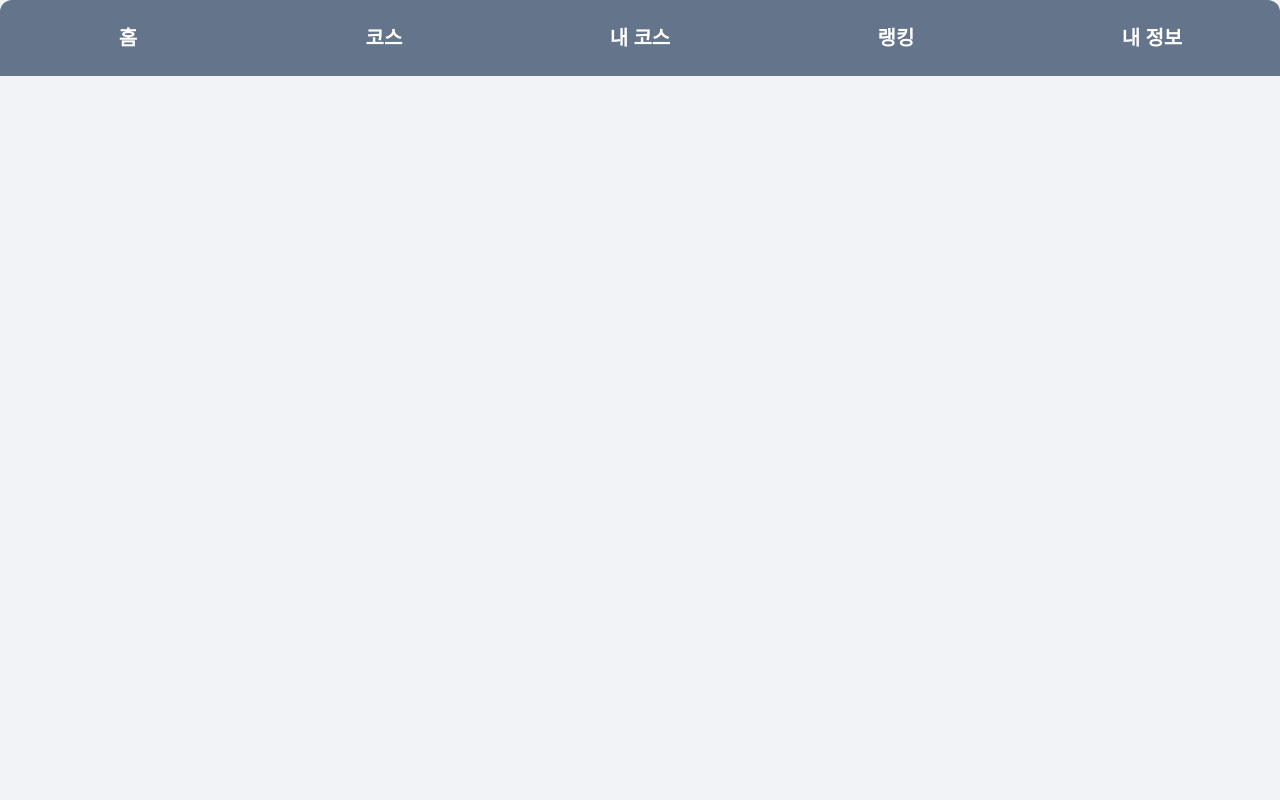
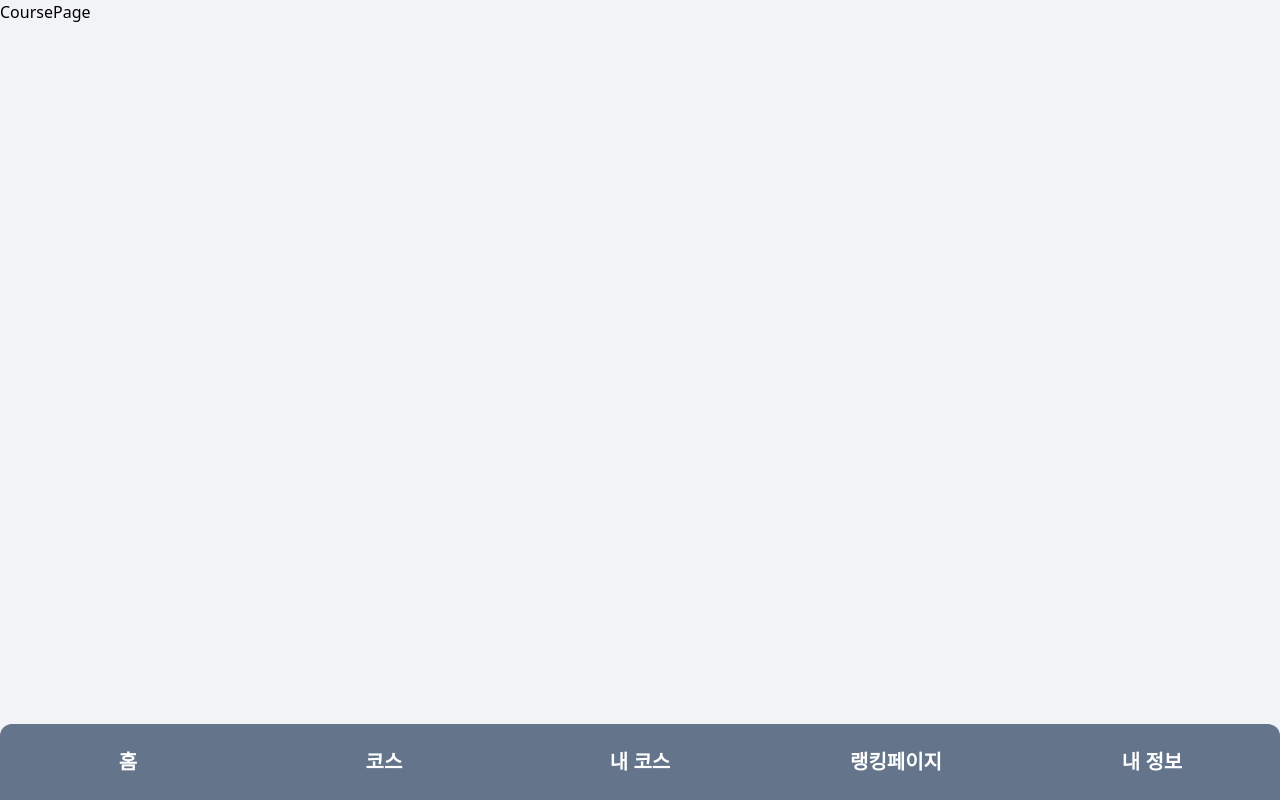
Before and after one commit to kakao-travel-mandi/mandi-web, a React (Vite) app: page /course in a window 1280 px wide. Before the commit this address had no page. Built offline with nearby package versions, Linux system fonts and the light colour scheme.

Commit message:
Routing + Footer + Interface updated

```diff
--- a/src/App.tsx
+++ b/src/App.tsx
@@ -1,12 +1,15 @@
 import "./index.css";
 import { NavBar } from "./components/Layout/NavBar";
 import Router from "./routers/Router";
+import { BrowserRouter } from "react-router-dom";
 
 function App() {
   return (
     <div className=" w-[100vw] h-[100dvh] flex flex-col justify-between">
-      <Router />
-      <NavBar />
+      <BrowserRouter>
+        <Router />
+        <NavBar />
+      </BrowserRouter>
     </div>
   );
 }
--- a/src/components/Layout/NavBar.tsx
+++ b/src/components/Layout/NavBar.tsx
@@ -1,14 +1,17 @@
 import { NavButtonComponent } from "./NavButton";
+import { RouteSource } from "@/routers/Router";
 
 export const NavBar = () => {
   return (
     <footer className="z-50 w-full overflow-hidden rounded-t-xl shadow-up shadow-border bg-slate-500">
       <nav className="flex grow items-start justify-start h-full">
-        <NavButtonComponent title="홈" />
-        <NavButtonComponent title="코스" />
-        <NavButtonComponent title="내 코스" />
-        <NavButtonComponent title="랭킹" />
-        <NavButtonComponent title="내 정보" />
+        {RouteSource.map((route) => (
+          <NavButtonComponent
+            key={route.path}
+            title={route.title}
+            path={route.path}
+          />
+        ))}
       </nav>
     </footer>
   );
--- a/src/components/Layout/NavButton.tsx
+++ b/src/components/Layout/NavButton.tsx
@@ -1,8 +1,23 @@
 import { Button } from "@/components/ui/button";
+import { useNavigate } from "react-router-dom";
+// import { Link } from "react-router-dom";
 
-export const NavButtonComponent = ({ title }: { title: string }) => {
+export const NavButtonComponent = ({
+  title,
+  path,
+}: {
+  title: string;
+  path: string;
+}) => {
+  const navigate = useNavigate();
   return (
-    <Button className="flex justify-center items-center h-full w-full py-6 font-bold text-white hover:bg-slate-200 hover:text-black rounded-none text-xl">
+    <Button
+      className="flex justify-center items-center h-full w-full py-6 font-bold text-white hover:bg-slate-200 hover:text-black rounded-none text-xl"
+      title={title}
+      onClick={() => {
+        console.log(path);
+        navigate(path);
+      }}>
       {title}
     </Button>
   );
--- /dev/null
+++ b/src/pages/CoursePage.tsx
@@ -0,0 +1,5 @@
+function CoursePage() {
+  return <div>CoursePage</div>;
+}
+
+export default CoursePage;
--- /dev/null
+++ b/src/pages/RankingPage.tsx
@@ -0,0 +1,5 @@
+function RankingPage() {
+  return <div>RankingPage</div>;
+}
+
+export default RankingPage;
--- a/src/routers/Router.tsx
+++ b/src/routers/Router.tsx
@@ -1,17 +1,45 @@
 import ConqCoursePage from "@/pages/ConqCoursePage";
+import CoursePage from "@/pages/CoursePage";
 import Home from "@/pages/Home";
 import MyPage from "@/pages/MyPage";
-import { BrowserRouter, Route, Routes } from "react-router-dom";
+import RankingPage from "@/pages/RankingPage";
+import { Route, Routes } from "react-router-dom";
+
+export const RouteSource = [
+  {
+    path: "/",
+    element: <Home />,
+    title: "홈",
+  },
+  {
+    path: "/course",
+    element: <CoursePage />,
+    title: "코스",
+  },
+  {
+    path: "/conq-course",
+    element: <ConqCoursePage />,
+    title: "내 코스",
+  },
+  {
+    path: "/ranking",
+    element: <RankingPage />,
+    title: "랭킹페이지",
+  },
+  {
+    path: "/mypage",
+    element: <MyPage />,
+    title: "내 정보",
+  },
+];
 
 const Router = () => {
   return (
-    <BrowserRouter>
-      <Routes>
-        <Route path="/" element={<Home />} />
-        <Route path="/mypage" element={<MyPage />} />
-        <Route path="/conq-course" element={<ConqCoursePage />} />
-      </Routes>
-    </BrowserRouter>
+    <Routes>
+      {RouteSource.map((route) => (
+        <Route key={route.path} path={route.path} element={route.element} />
+      ))}
+    </Routes>
   );
 };
 
```
Also changed, not shown: 1 other file (tests, documents, lock files or other folders).
